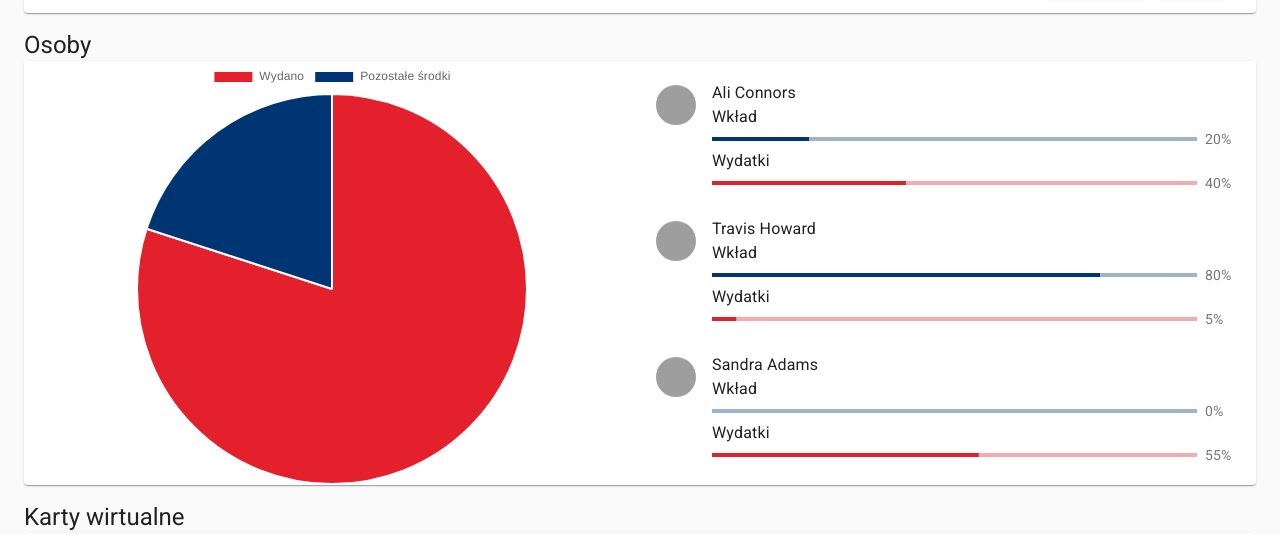
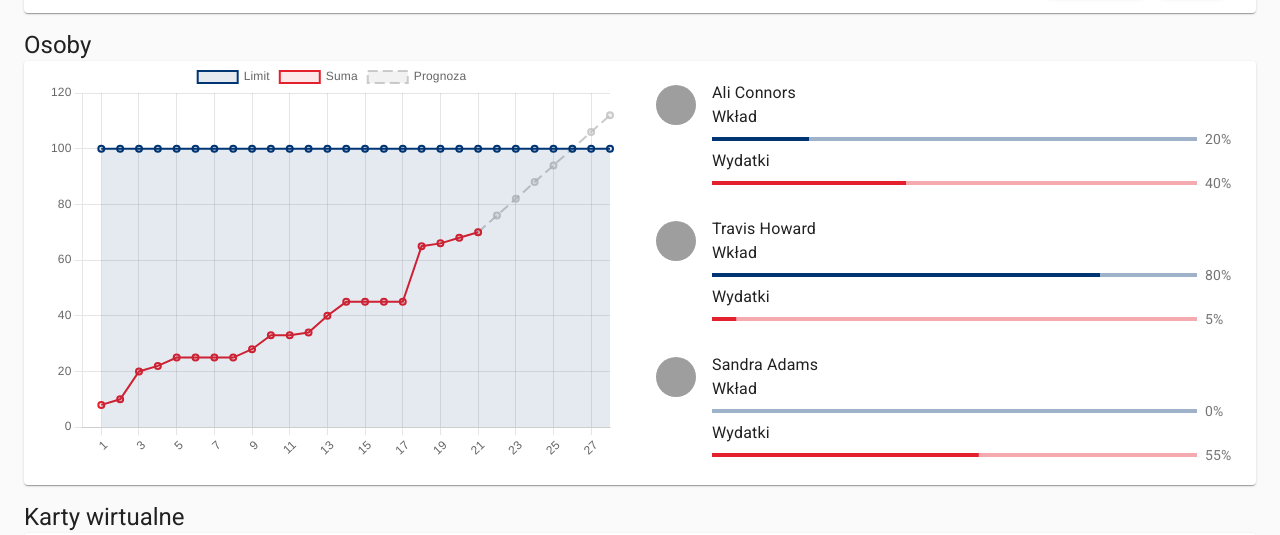
Before and after one commit to fringers/hack4lem_2021, a React (Create React App) app in the folder webapp/: page /accounts/details/0 in a window 1280 px wide. Shown: the part 226-761 px from the top of the page. Built offline with nearby package versions, Linux system fonts and the light colour scheme; grey boxes are pictures that could not be loaded.

Commit message:
feat: update chart

```diff
--- a/webapp/src/components/account/AccountDetails/Chart/index.js
+++ b/webapp/src/components/account/AccountDetails/Chart/index.js
@@ -1,36 +1,21 @@
-import { Pie } from "react-chartjs-2";
 import Container from "@material-ui/core/Container";
 import { makeStyles } from "@material-ui/core";
+import { Bar } from "react-chartjs-2";
 
-const useStyles = makeStyles((theme) => ({
+import { chartData } from "../../../../data/chartData";
+
+const useStyles = makeStyles(() => ({
   container: {},
 }));
-
-const data = {
-  labels: ["Ali Connors", "Travis Howard", "Sandra Adams"],
-  datasets: [
-    {
-      label: "My First Dataset",
-      data: [300, 50, 100],
-      backgroundColor: [
-        "rgb(255, 99, 132)",
-        "rgb(0, 53, 116)",
-        "rgb(255, 205, 86)",
-      ],
-      hoverOffset: 4,
-    },
-  ],
-};
 
 export const Chart = () => {
   const classes = useStyles();
 
   return (
     <Container className={classes.container}>
-      <Pie
-        data={data}
+      <Bar
+        data={chartData}
         height={400}
-        width={400}
         options={{ maintainAspectRatio: false }}
       />
     </Container>
--- a/webapp/src/components/account/AccountDetails/People/index.js
+++ b/webapp/src/components/account/AccountDetails/People/index.js
@@ -10,20 +10,8 @@ import {
   Box,
   LinearProgress,
 } from "@material-ui/core";
-import { Pie } from "react-chartjs-2";
 import { makeStyles } from "@material-ui/core";
-
-const data = {
-  labels: ["Wydano", "Pozostałe środki"],
-  datasets: [
-    {
-      label: "Wydatki vs Pozostałe środki",
-      data: [300, 75],
-      backgroundColor: ["rgb(228, 32, 44)", "rgb(0, 53, 116)"],
-      hoverOffset: 4,
-    },
-  ],
-};
+import { Chart } from "../Chart";
 
 const useStyles = makeStyles(({ spacing }) => ({
   container: { marginTop: spacing(2) },
@@ -53,7 +41,7 @@ export const People = () => {
       <Paper>
         <Grid container>
           <Grid item xs={6}>
-            <Pie data={data} options={{ maintainAspectRatio: false }} />
+            <Chart />
           </Grid>
           <Grid item xs={6}>
             <List>
--- /dev/null
+++ b/webapp/src/data/chartData.js
@@ -0,0 +1,48 @@
+const labels = [...Array(29).keys()];
+delete labels[0];
+
+export const chartData = {
+  labels: labels,
+  datasets: [
+    {
+      type: "line",
+      label: "Limit",
+      borderColor: "rgb(0, 53, 116)",
+      backgroundColor: "rgba(0, 53, 116, 0.1)",
+      fill: true,
+      borderWidth: 2,
+      data: labels.map(() => 100),
+    },
+    {
+      type: "line",
+      label: "Suma",
+      borderColor: "rgb(228, 32, 44)",
+      backgroundColor: "rgba(228, 32, 44, 0.1)",
+      borderWidth: 2,
+      data: [
+        5, 8, 10, 20, 22, 25, 25, 25, 25, 28, 33, 33, 34, 40, 45, 45, 45, 45,
+        65, 66, 68, 70,
+      ],
+    },
+    {
+      type: "line",
+      label: "Prognoza",
+      borderColor: "rgba(191, 191, 191, 0.81)",
+      backgroundColor: "rgba(191, 191, 191, 0.2)",
+      borderWidth: 2,
+      borderDash: [10, 5],
+      data: [
+        ...Array(21).map(() => null),
+        70,
+        76,
+        82,
+        88,
+        94,
+        100,
+        106,
+        112,
+        118,
+      ],
+    },
+  ],
+};
```
